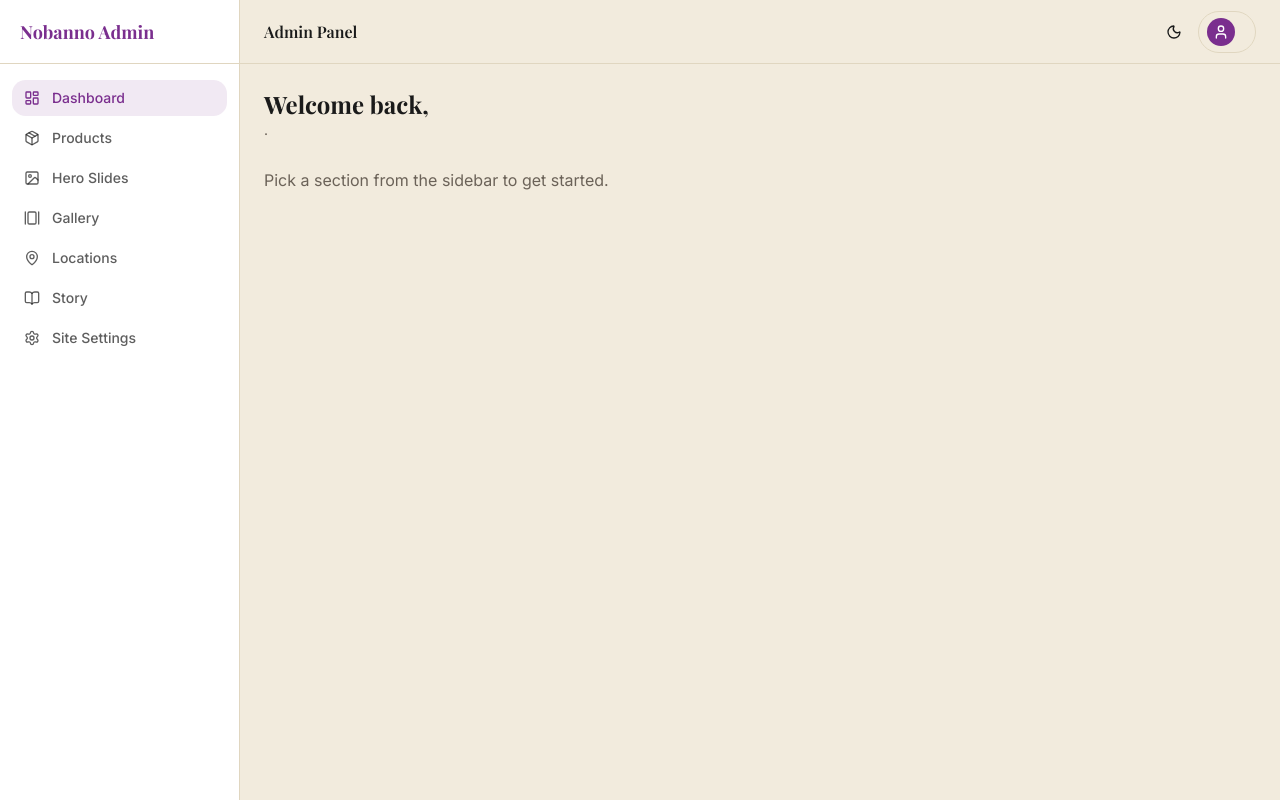
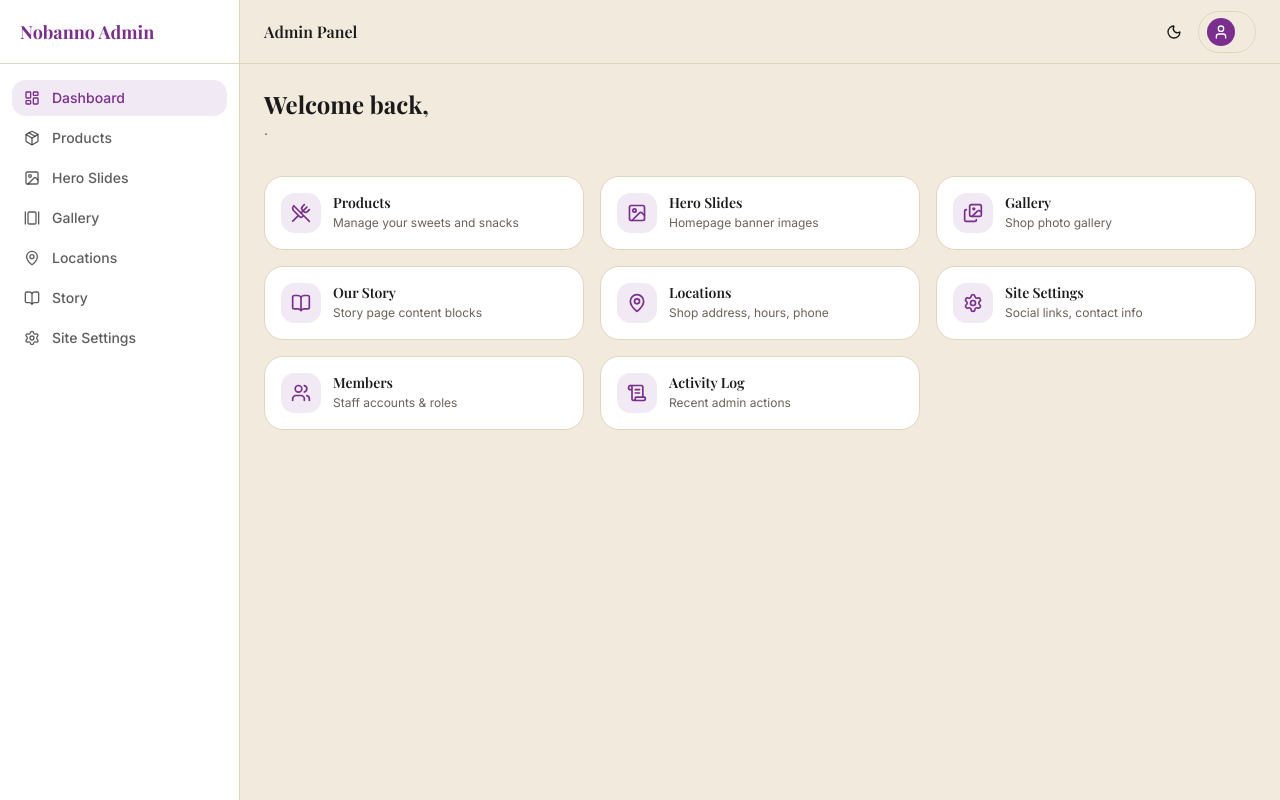
Before and after one commit to nobanno-web/nobanno-sweets, a Next.js app: page /dashboard in a window 1280 px wide. Built offline with nearby package versions, Linux system fonts and the light colour scheme; no server answers.

Commit message:
dashboard redesign

```diff
--- a/src/app/(admin)/dashboard/page.tsx
+++ b/src/app/(admin)/dashboard/page.tsx
@@ -1,24 +1,100 @@
 // src/app/(admin)/dashboard/page.tsx
+import Link from "next/link";
 import { auth } from "@/auth";
+import {
+  Image as ImageIcon,
+  UtensilsCrossed,
+  Images,
+  BookOpen,
+  MapPin,
+  Settings,
+  Users,
+  ScrollText,
+} from "lucide-react";
+
+const adminSections = [
+  {
+    label: "Products",
+    href: "/admin/products",
+    description: "Manage your sweets and snacks",
+    icon: UtensilsCrossed,
+  },
+  {
+    label: "Hero Slides",
+    href: "/admin/hero-slides",
+    description: "Homepage banner images",
+    icon: ImageIcon,
+  },
+  {
+    label: "Gallery",
+    href: "/admin/gallery",
+    description: "Shop photo gallery",
+    icon: Images,
+  },
+  {
+    label: "Our Story",
+    href: "/admin/story",
+    description: "Story page content blocks",
+    icon: BookOpen,
+  },
+  {
+    label: "Locations",
+    href: "/admin/locations",
+    description: "Shop address, hours, phone",
+    icon: MapPin,
+  },
+  {
+    label: "Site Settings",
+    href: "/admin/settings",
+    description: "Social links, contact info",
+    icon: Settings,
+  },
+  {
+    label: "Members",
+    href: "/admin/members",
+    description: "Staff accounts & roles",
+    icon: Users,
+  },
+  {
+    label: "Activity Log",
+    href: "/admin/activity-log",
+    description: "Recent admin actions",
+    icon: ScrollText,
+  },
+];
 
 export default async function DashboardPage() {
   const session = await auth();
 
   return (
-    <div>
+    <div className="max-w-5xl">
       <h1 className="font-heading font-bold text-2xl mb-1">
         Welcome back, {session?.user?.name}
       </h1>
-      <p className="text-muted-foreground text-sm mb-6">
+      <p className="text-muted-foreground text-sm mb-8">
         {session?.user?.email} ·{" "}
         <span className="capitalize">
           {session?.user?.role?.toLowerCase()}
         </span>
       </p>
 
-      <p className="text-muted-foreground">
-        Pick a section from the sidebar to get started.
-      </p>
+      <div className="grid grid-cols-1 sm:grid-cols-2 lg:grid-cols-3 gap-4">
+        {adminSections.map((section) => (
+          <Link
+            key={section.href}
+            href={section.href}
+            className="flex items-start gap-3 rounded-xl border border-border bg-card p-4 hover:border-primary hover:shadow-sm transition-all"
+          >
+            <div className="shrink-0 rounded-lg bg-primary/10 p-2.5">
+              <section.icon className="h-5 w-5 text-primary" />
+            </div>
+            <div>
+              <h2 className="font-heading font-semibold text-sm">{section.label}</h2>
+              <p className="text-muted-foreground text-xs mt-0.5">{section.description}</p>
+            </div>
+          </Link>
+        ))}
+      </div>
     </div>
   );
 }
```
